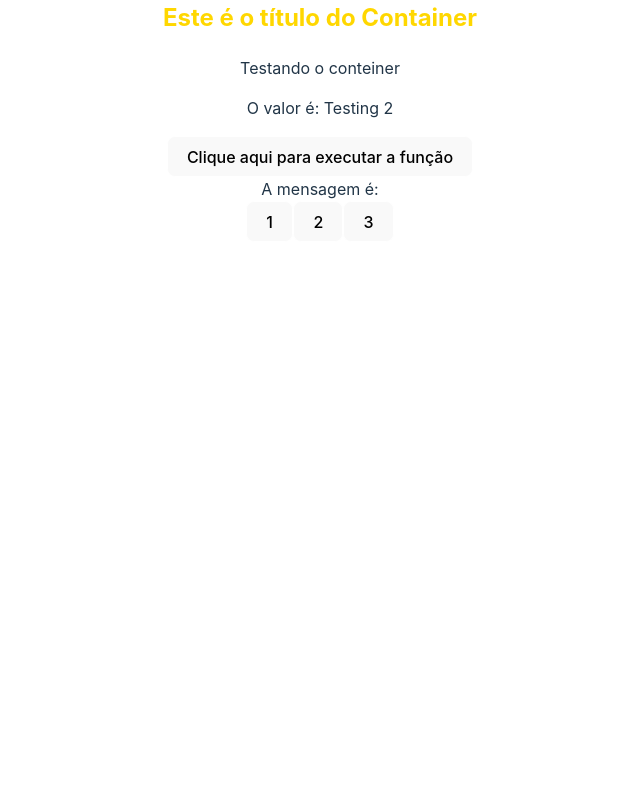
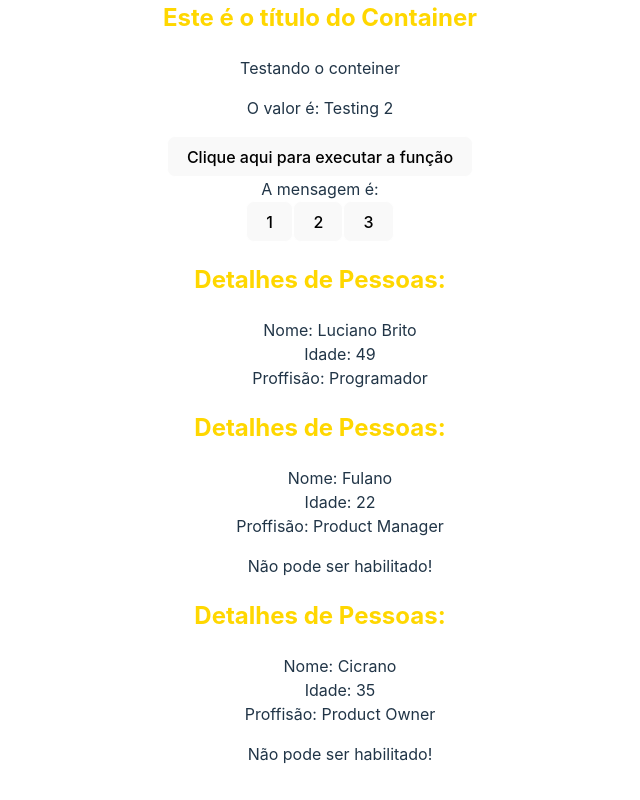
Before and after one commit to lucianobrsts/cursoreactudemy, a React (Vite) app in the folder 3_AVANCANDO_NO_REACT/avancando/: page / in a window 1280 px wide. Shown: the part 2585-3385 px from the top of the page, without its empty margins (320-960 px from the left). Before the commit the page ends 2859 px from the top, so only its background shows below. Built offline with nearby package versions, Linux system fonts and the light colour scheme.

Commit message:
Desafio da sessão

```diff
--- a/3_AVANCANDO_NO_REACT/avancando/src/App.jsx
+++ b/3_AVANCANDO_NO_REACT/avancando/src/App.jsx
@@ -12,6 +12,7 @@ import Container from "./components/Container";
 import ExecuteFunction from "./components/ExecuteFunction";
 import Message from "./components/Message";
 import ChangeMessageState from "./components/ChangeMessageState";
+import UserDetail from "./components/UserDetail";
 
 function App() {
   const [count, setCount] = useState(0);
@@ -24,7 +25,7 @@ function App() {
   ];
 
   function showMessage() {
-    console.log("Evento do componente pai!")
+    console.log("Evento do componente pai!");
   }
 
   const [message, setMessage] = useState("");
@@ -32,6 +33,12 @@ function App() {
   const handleMessage = (msg) => {
     setMessage(msg);
   };
+
+  const people = [
+    { id: 1, name: "Luciano Brito", age: 49, ocupation: "Programador", ofLegalAge: true },
+    { id: 2, name: "Fulano", age: 22, ocupation: "Product Manager", ofLegalAge: false },
+    { id: 3, name: "Cicrano", age: 35, ocupation: "Product Owner", ofLegalAge: false },
+  ];
 
   return (
     <div>
@@ -60,7 +67,8 @@ function App() {
 
       {/* Loop em array de objetos */}
       {cars.map((car) => (
-        <CardDetail key={car.id}
+        <CardDetail
+          key={car.id}
           brand={car.brand}
           color={car.color}
           km={car.km}
@@ -85,6 +93,17 @@ function App() {
       {/* State lift */}
       <Message msg={message} />
       <ChangeMessageState handleMessage={handleMessage} />
+
+      {/* Desafio */}
+      {people.map((person) => (
+        <UserDetail
+          key={person.id}
+          name={person.name}
+          age={person.age}
+          ocupation={person.ocupation}
+          ofLegalAge={person.ofLegalAge}
+        />
+      ))}
     </div>
   );
 }
--- /dev/null
+++ b/3_AVANCANDO_NO_REACT/avancando/src/components/UserDetail.jsx
@@ -0,0 +1,15 @@
+const UserDetail = ({name, age, ocupation, ofLegalAge}) => {
+    return (
+        <div>
+            <h2>Detalhes de Pessoas:</h2>
+            <ul>
+                <li>Nome: {name}</li>
+                <li>Idade: {age}</li>
+                <li>Proffisão: {ocupation}</li>
+                {!ofLegalAge && <p>Não pode ser habilitado!</p>}
+            </ul>
+        </div>
+    )
+}
+
+export default UserDetail
```
